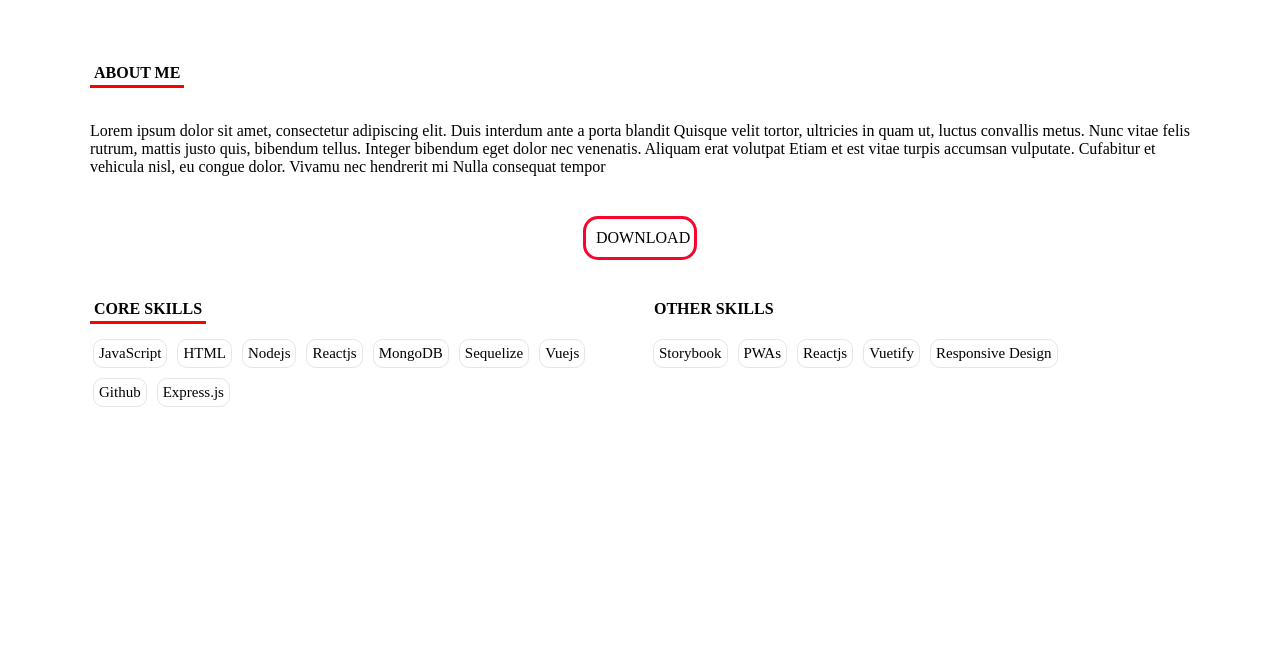
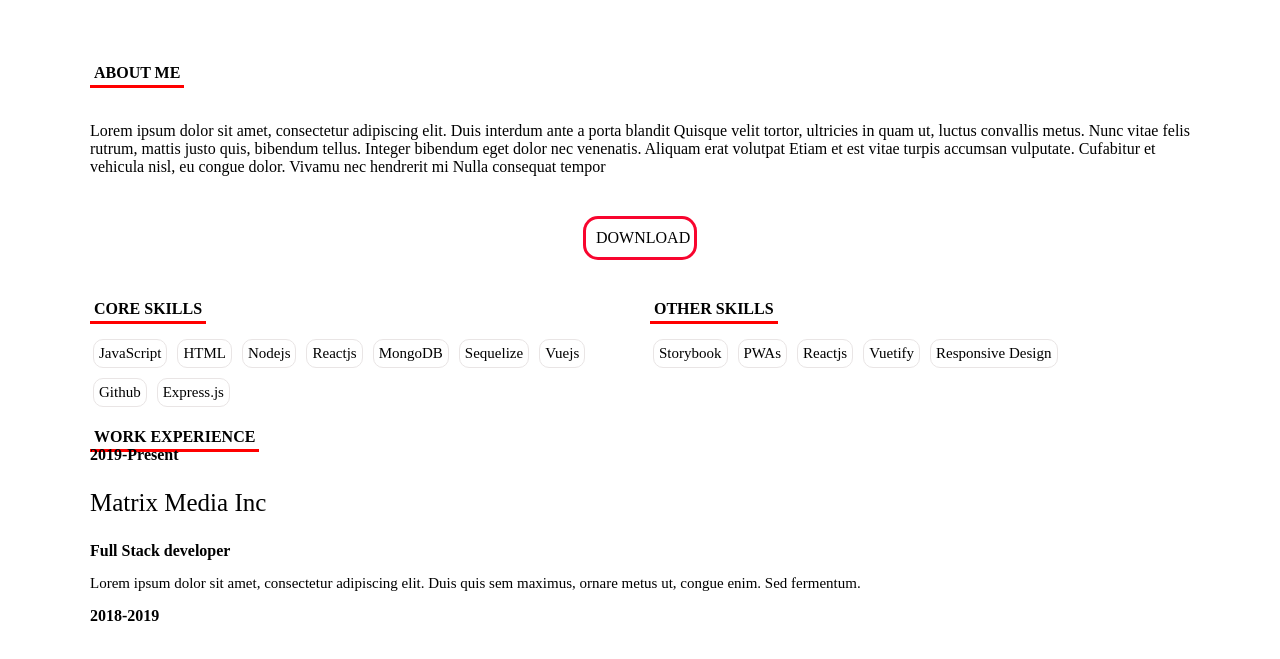
Before and after one commit to ynguyen9606/BTVN, a plain HTML site: page Buoi2/index.html in a window 1280 px wide. Shown: the part 790-1449 px from the top of the page. Before the commit the page ends 1258 px from the top, so only its background shows below. Drawn offline with Linux system fonts and the light colour scheme.

Commit message:
chinh sua bai +1

```diff
--- a/Buoi2/index.html
+++ b/Buoi2/index.html
@@ -21,7 +21,7 @@
                     <a href="index.html" ><span class="icon-item"><i class="fa-brands fa-linkedin-in icon-style"></i></span></a>
                 </div>
             </div>
-        </div>
+    </div>
 
         <div class="container">
         <div class="web">
@@ -91,7 +91,7 @@
                 </ul>
             </div>
             <div class="OTHER-SKILLS">
-                <span href="/"><b>OTHER SKILLS</b></span>
+                <span class="heading" href="/"><b>OTHER SKILLS</b></span>
                 <ul class="list-skills">
                     <li class="skill">
                         <div class="item-skill">Storybook</div>
@@ -110,6 +110,22 @@
                     </li>
             </div>
         </div>
+            <div class="WORK-EXPERIENCE">
+                <span class="heading" href="/"><b>WORK EXPERIENCE</b></span>
+            </div>
+            <div class="all-WORK-EXPERIENCE">
+                <div class="2019-Present">
+                    <b> 2019-Present </b>
+                    <p style="font-size: 25px;" >Matrix Media Inc</p>
+                    <b style="font-style: 20px;">Full Stack developer</b>
+                    <p style="font-size: 15px;">Lorem ipsum dolor sit amet, consectetur adipiscing elit. Duis quis sem maximus, ornare metus ut, congue enim. Sed fermentum.</p>
+                </div>
+                <div class="2018-2019">
+                    <b>2018-2019</b>
+
+            </div>
+            </div>
+        </div>
     </div>
 </body>
 </html>
```
